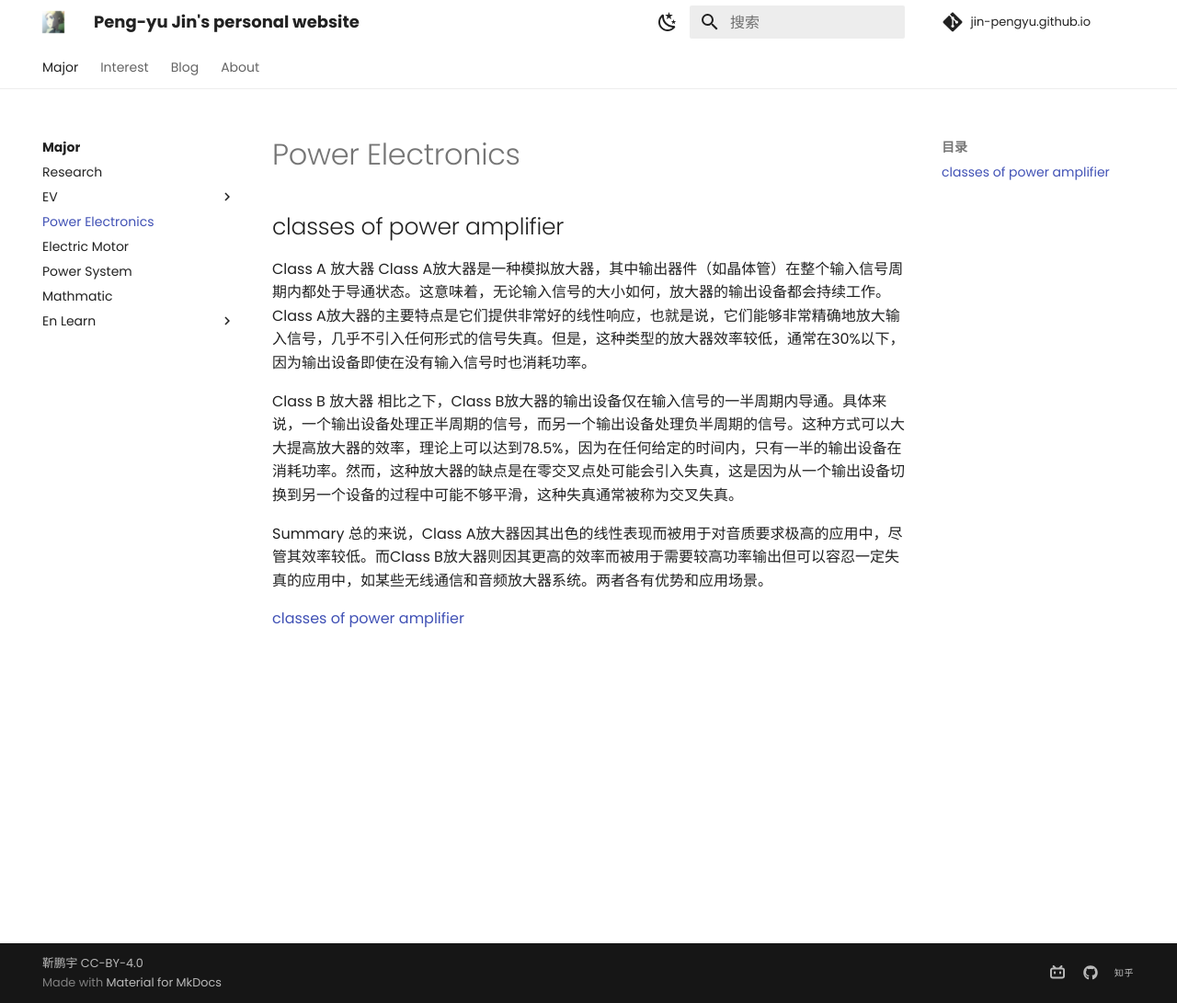
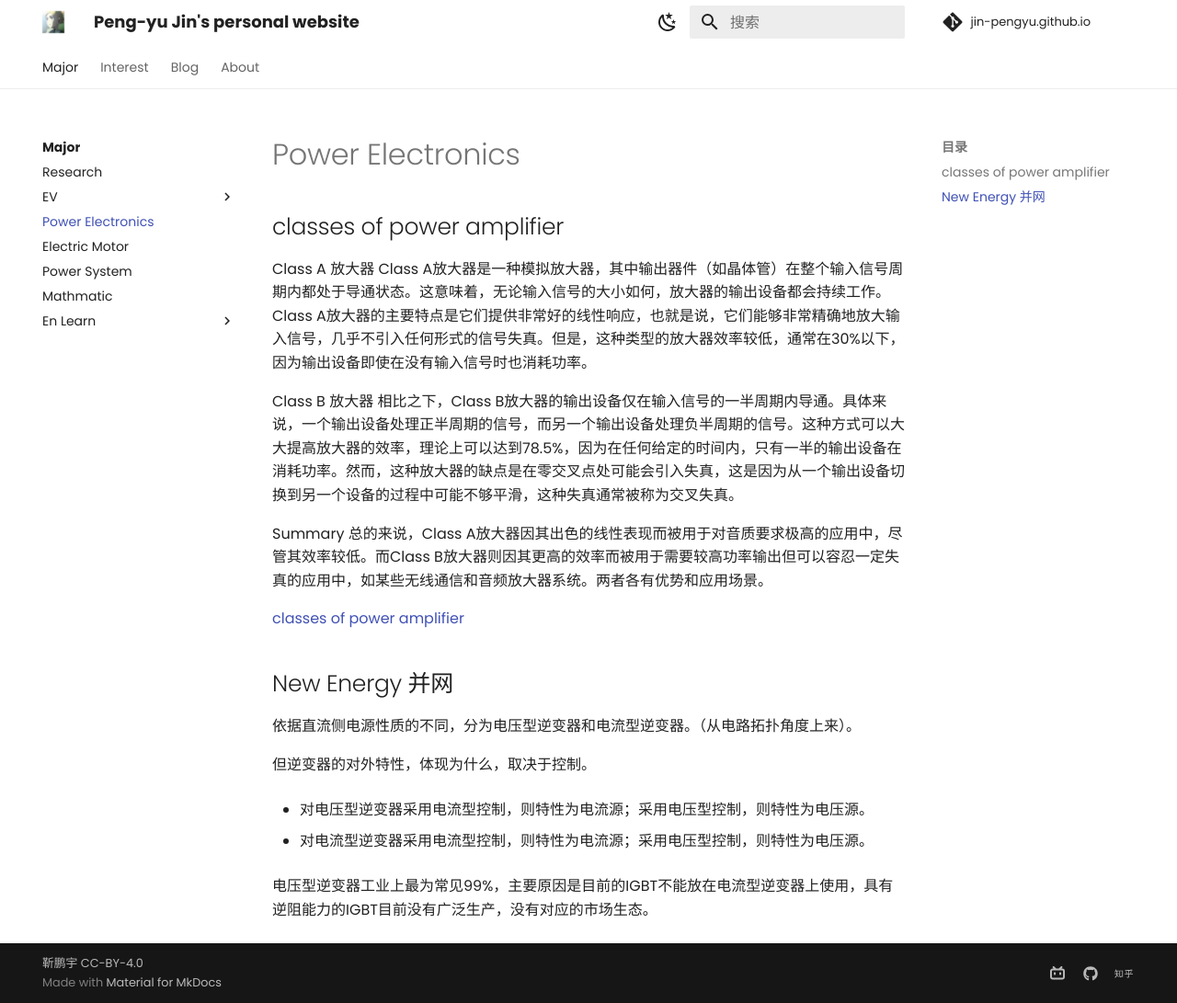
Before and after one commit to Pengyu-Jin/Pengyu-Jin.github.io, an MkDocs documentation site: the page built from docs/major/Power Electronics/PE.md, in a window 1280 px wide and 1091 px high. Shown: the whole window at 92% size. Built offline with MkDocs 1.6.1 and Material for MkDocs 9.7.7, drawn with Linux system fonts in a browser that asks for light colours; comment, search, counter and statistics services are not loaded.

Commit message:
research20240616

```diff
--- a/docs/major/Power Electronics/PE.md
+++ b/docs/major/Power Electronics/PE.md
@@ -10,3 +10,15 @@ Summary
 总的来说，Class A放大器因其出色的线性表现而被用于对音质要求极高的应用中，尽管其效率较低。而Class B放大器则因其更高的效率而被用于需要较高功率输出但可以容忍一定失真的应用中，如某些无线通信和音频放大器系统。两者各有优势和应用场景。
 
 [classes of power amplifier](https://circuitdigest.com/tutorial/classes-of-power-amplifier-explained){:target=_blank}
+
+## New Energy 并网
+
+依据直流侧电源性质的不同，分为电压型逆变器和电流型逆变器。（从电路拓扑角度上来）。
+
+但逆变器的对外特性，体现为什么，取决于控制。
+
+- 对电压型逆变器采用电流型控制，则特性为电流源；采用电压型控制，则特性为电压源。
+
+- 对电流型逆变器采用电流型控制，则特性为电流源；采用电压型控制，则特性为电压源。
+
+电压型逆变器工业上最为常见99%，主要原因是目前的IGBT不能放在电流型逆变器上使用，具有逆阻能力的IGBT目前没有广泛生产，没有对应的市场生态。
```
